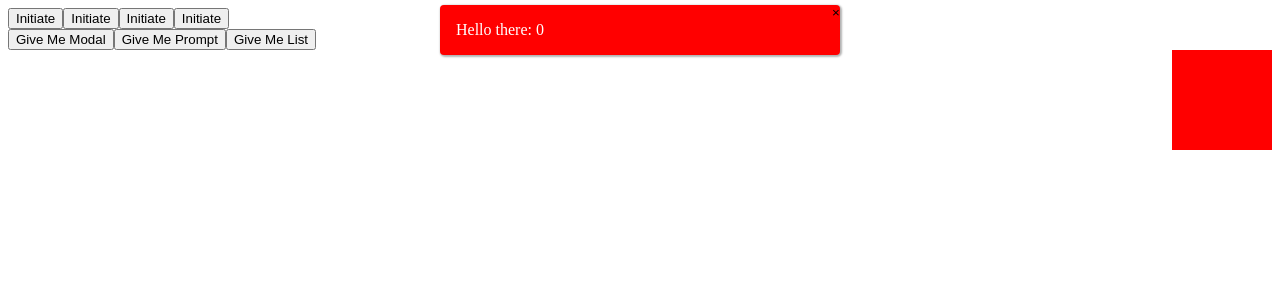
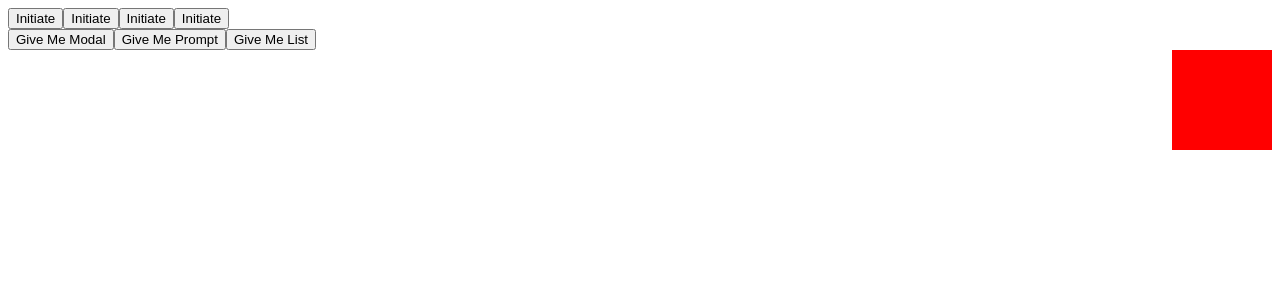
Before and after one commit to boring91/mnm-webapp, an Angular app: page /notification in a window 1280 px wide. Shown: the top 300 px of the page. Built offline with nearby package versions, Linux system fonts and the light colour scheme.

Commit message:
[FIX] notification timeout set to 3 seconds again

```diff
--- a/projects/mnm-webapp/package.json
+++ b/projects/mnm-webapp/package.json
@@ -1,6 +1,6 @@
 {
   "name": "mnm-webapp",
-  "version": "3.4.6",
+  "version": "3.4.7",
   "peerDependencies": {
     "@angular/common": "^6.0.0-rc.0 || ^6.0.0",
     "@angular/core": "^6.0.0-rc.0 || ^6.0.0"
--- a/projects/mnm-webapp/src/lib/components/notification/notification.component.ts
+++ b/projects/mnm-webapp/src/lib/components/notification/notification.component.ts
@@ -190,7 +190,7 @@ export class NotificationComponent implements OnDestroy {
   }
 
   setAlertTimer(alert: Alert) {
-    alert.timerId = setTimeout(() => this.dismissAlert(alert.id), 300000);
+    alert.timerId = setTimeout(() => this.dismissAlert(alert.id), 3000);
   }
 
   removeAlertTimer(alert: Alert) {
--- a/src/styles.scss
+++ b/src/styles.scss
@@ -10,6 +10,7 @@ body {
   top: 0;
   transform: translateX(-50%);
   width: 400px;
+  z-index: 10000;
 }
 
 .mnm-notification {
```
